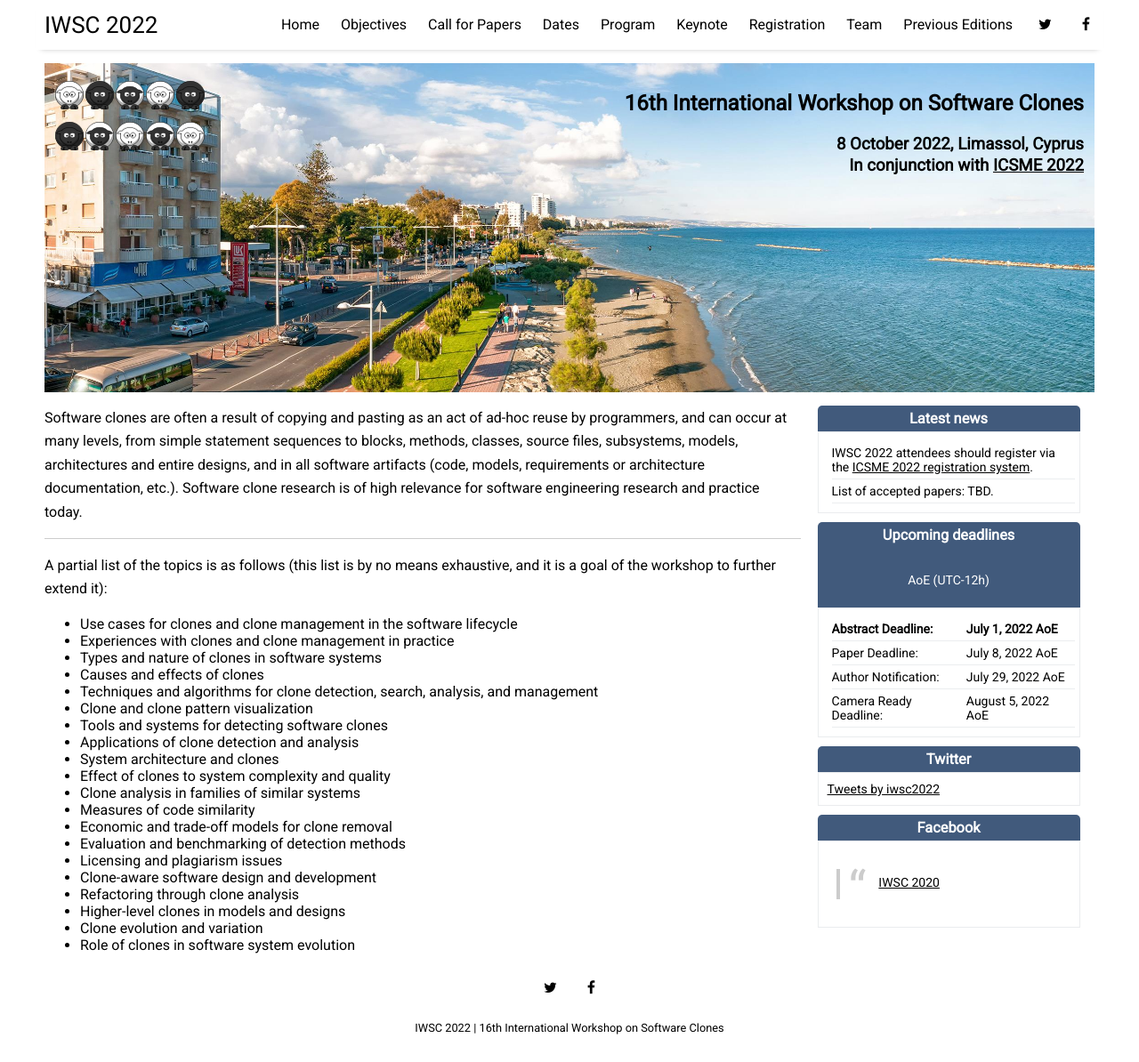
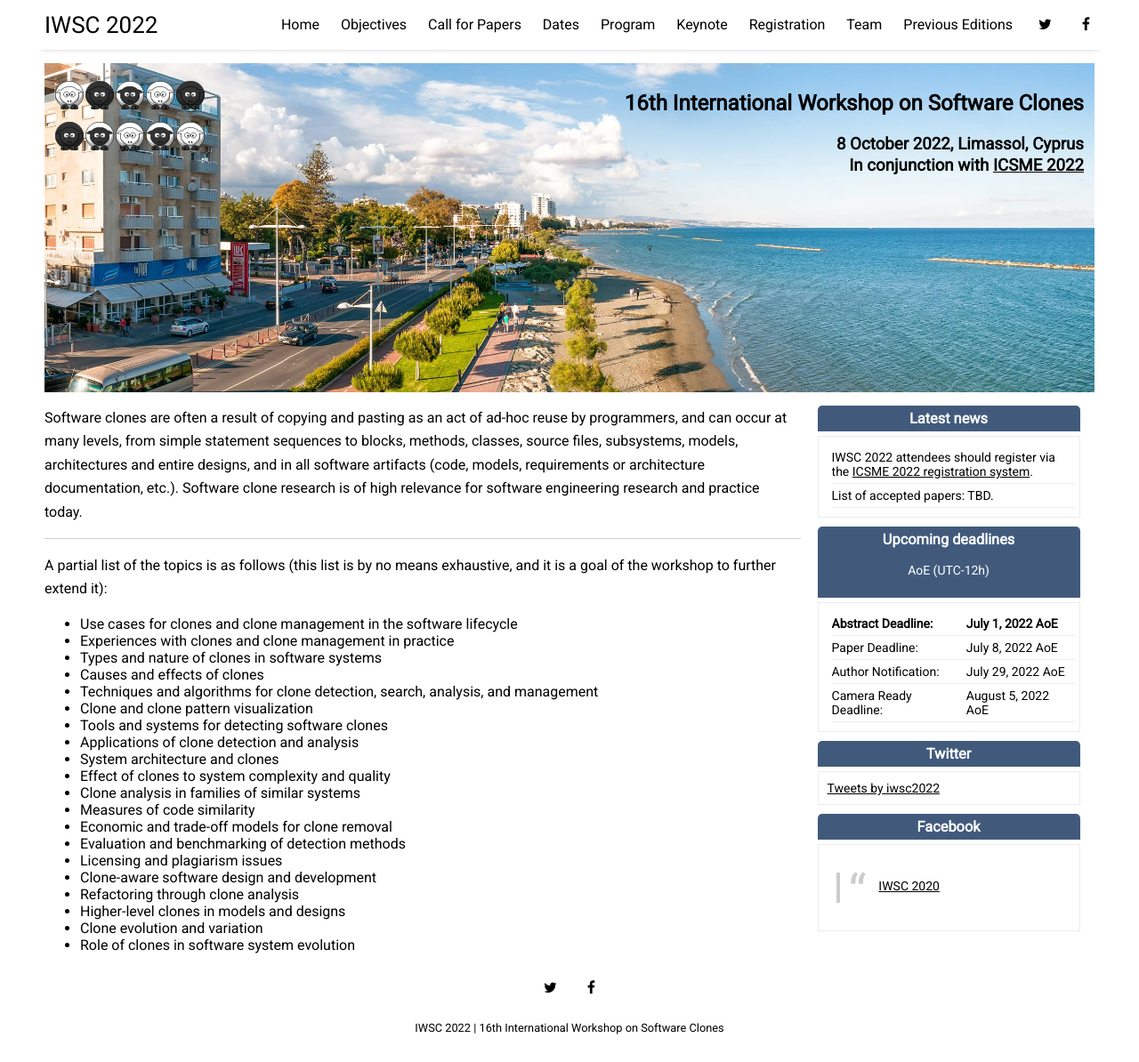
Before and after one commit to iwsc2023/iwsc2023.github.io, a Jekyll site: the page built from index.html, in a window 1280 px wide and 1194 px high. Shown: the whole window at 89% size. Built offline with Jekyll 4.4.1, drawn with Linux system fonts in a browser that asks for light colours; nearby versions of some CDN libraries; the list of posts is cut into pages by our own code; comment, search, counter and statistics services are not loaded.

```diff
--- a/_includes/sidebar.html
+++ b/_includes/sidebar.html
@@ -17,7 +17,7 @@
       </table>
     </div>
     <div class="header">
-      <h3>Upcoming deadlines</h3> <br> <p>AoE (UTC-12h)</p>
+      <h3>Upcoming deadlines</h3> <p>AoE (UTC-12h)</p>
     </div>
     <div class="grey_box">
       <table class="tg">
--- a/assets/css/_sass/_home.scss
+++ b/assets/css/_sass/_home.scss
@@ -271,6 +271,7 @@
   text-align: center;
   vertical-align: middle;
   color: #ffffff;
+  margin-bottom: 5px;
 }
 
 .emphasized_box {
```
